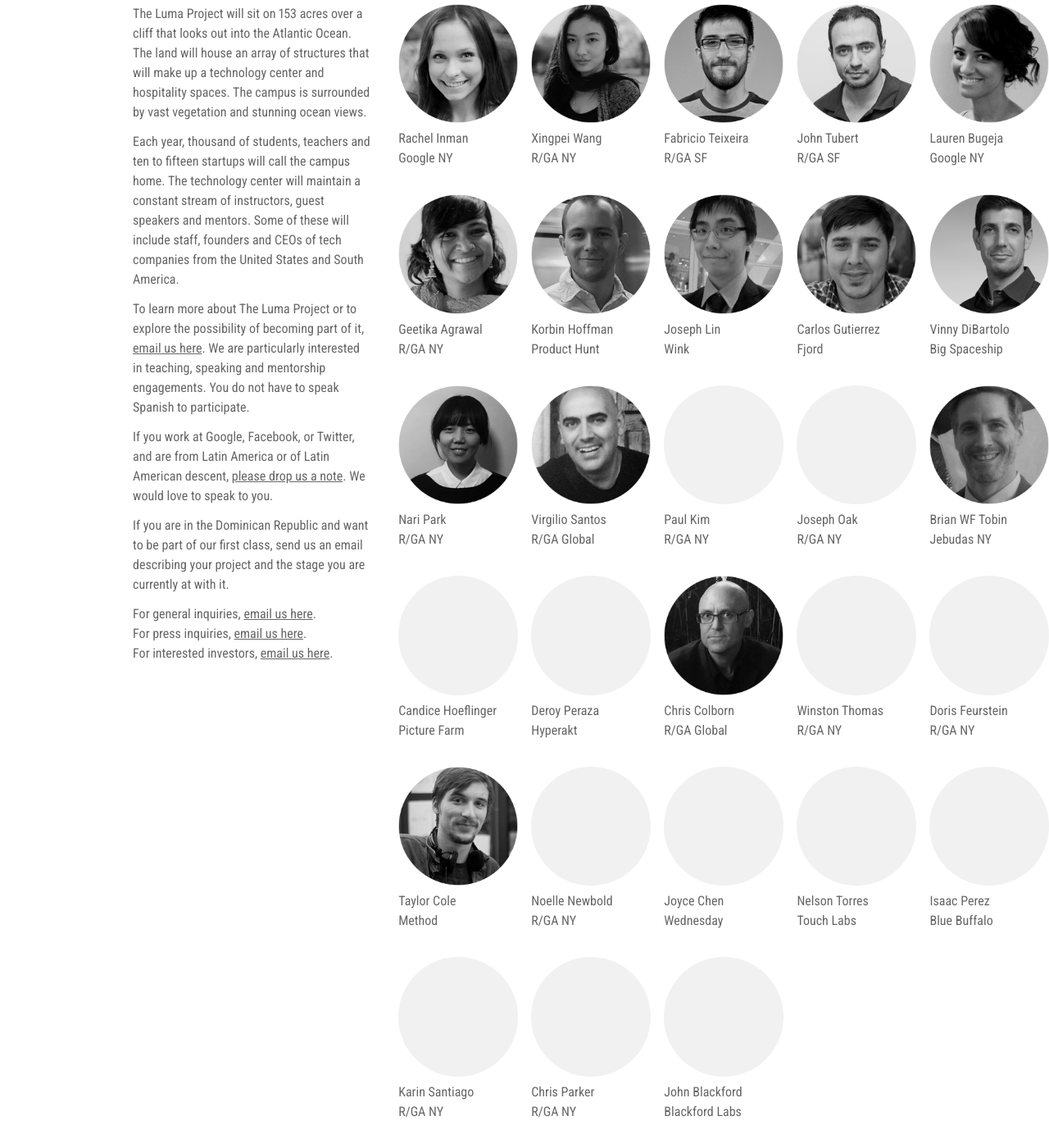
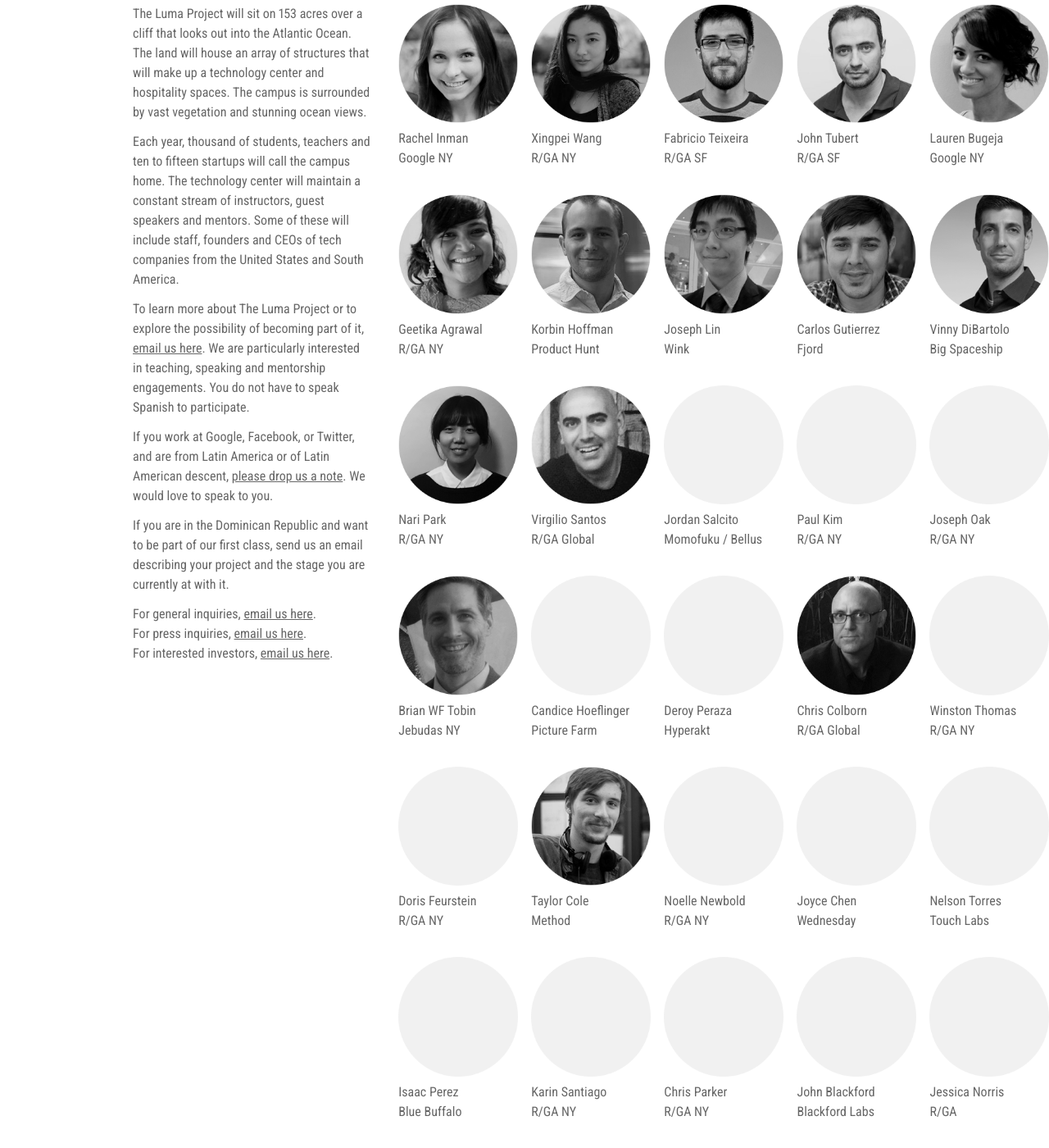
Before and after one commit to amintorres/lumaproject, a Jekyll site: the page built from index.html, in a window 1280 px wide and 1400 px high, scrolled down 875 px. Shown: the whole window at 82% size. Built offline with Jekyll 4.4.1, drawn with Linux system fonts in a browser that asks for light colours.

Commit message:
adds new people

```diff
--- a/index.html
+++ b/index.html
@@ -38,6 +38,9 @@
   - name: "Virgilio Santos"
     company: "R/GA Global"
     image: "virgilio.png"
+  - name: "Jordan Salcito"
+    company: "Momofuku / Bellus"
+    image: "circle.png"
   - name: "Paul Kim"
     company: "R/GA NY"
     image: "circle.png"
@@ -86,6 +89,9 @@
   - name: "John Blackford"
     company: "Blackford Labs"
     image: "circle.png"
+  - name: "Jessica Norris"
+    company: "R/GA"
+    image: "circle.png"
 ---
 
 {% capture about %}
```
